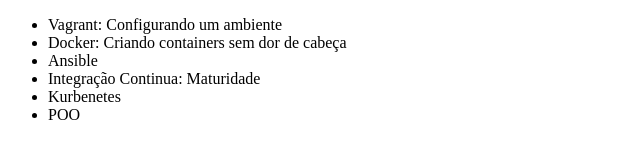
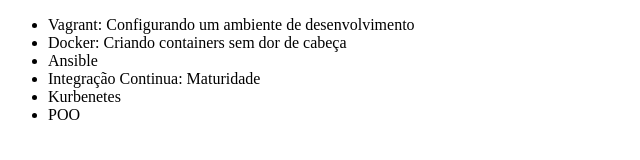
Before and after one commit to jessikagomes/alura-git, a plain HTML site: page index.html in a window 1280 px wide. Shown: the whole page, without its empty margins (0-640 px from the left). Drawn offline with Linux system fonts and the light colour scheme.

```diff
--- a/index.html
+++ b/index.html
@@ -6,7 +6,7 @@
 </head>
 <body>
     <ul>
-        <li>Vagrant: Configurando um ambiente</li>
+        <li>Vagrant: Configurando um ambiente de desenvolvimento</li>
         <li>Docker: Criando containers sem dor de cabeça</li>
         <li>Ansible</li>
         <li>Integração Continua: Maturidade</li>
```
